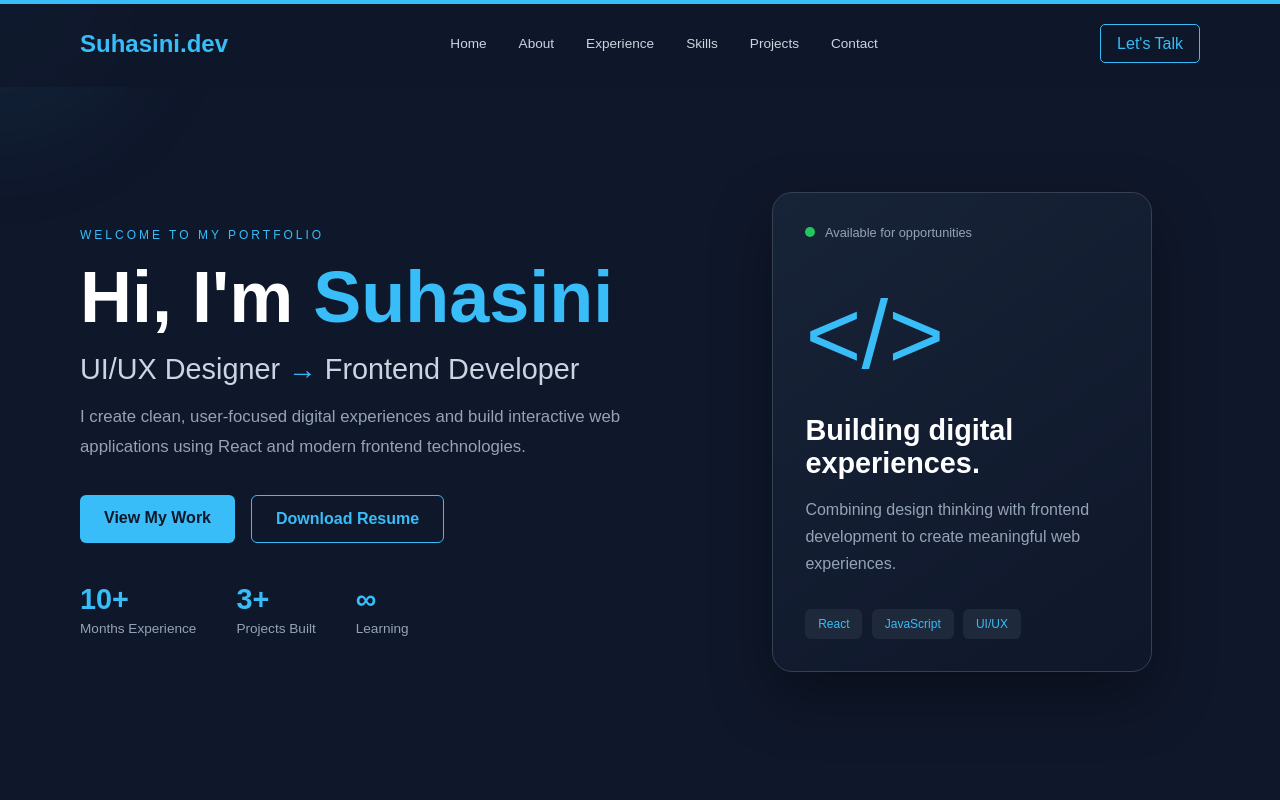
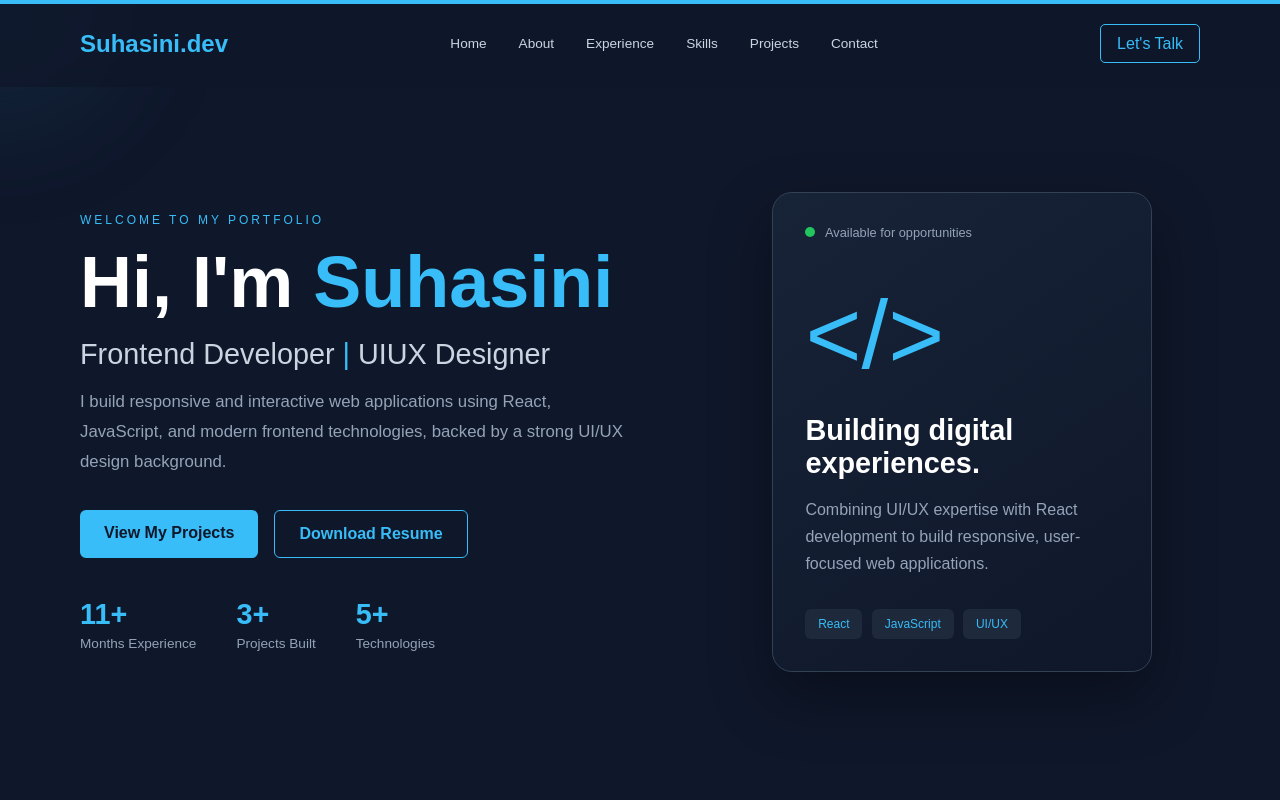
Before and after one commit to Suhasiniphatak/Portfolio-Suhasini-Phatak, a React app: page / in a window 1280 px wide. Shown: the top 800 px of the page. Built offline with nearby package versions, Linux system fonts and the light colour scheme; the HTML template or start-up script is replaced by a standard one.

Commit message:
Updated the hero section

```diff
--- a/src/components/Hero.jsx
+++ b/src/components/Hero.jsx
@@ -17,19 +17,17 @@ const Hero = () => {
           </h1>
 
           <h2>
-            UI/UX Designer <span>→</span> Frontend Developer
+            Frontend Developer <span>|</span> UIUX Designer
           </h2>
 
           <p className="hero-description">
-            I create clean, user-focused digital experiences and build
-            interactive web applications using React and modern frontend
-            technologies.
+            I build responsive and interactive web applications using React, JavaScript, and modern frontend technologies, backed by a strong UI/UX design background.
           </p>
 
           <div className="hero-actions">
             {/* View My Work */}
             <a href="#projects" className="primary-button">
-              View My Work
+              View My Projects
             </a>
 
             {/* Download Resume */}
@@ -44,7 +42,7 @@ const Hero = () => {
 
           <div className="hero-stats">
             <div>
-              <h3>10+</h3>
+              <h3>11+</h3>
               <p>Months Experience</p>
             </div>
 
@@ -54,8 +52,8 @@ const Hero = () => {
             </div>
 
             <div>
-              <h3>∞</h3>
-              <p>Learning</p>
+              <h3>5+</h3>
+              <p>Technologies</p>
             </div>
           </div>
         </motion.div>
@@ -77,8 +75,7 @@ const Hero = () => {
             <h3>Building digital experiences.</h3>
 
             <p>
-              Combining design thinking with frontend development to create
-              meaningful web experiences.
+              Combining UI/UX expertise with React development to build responsive, user-focused web applications.
             </p>
 
             <div className="visual-tags">
```
